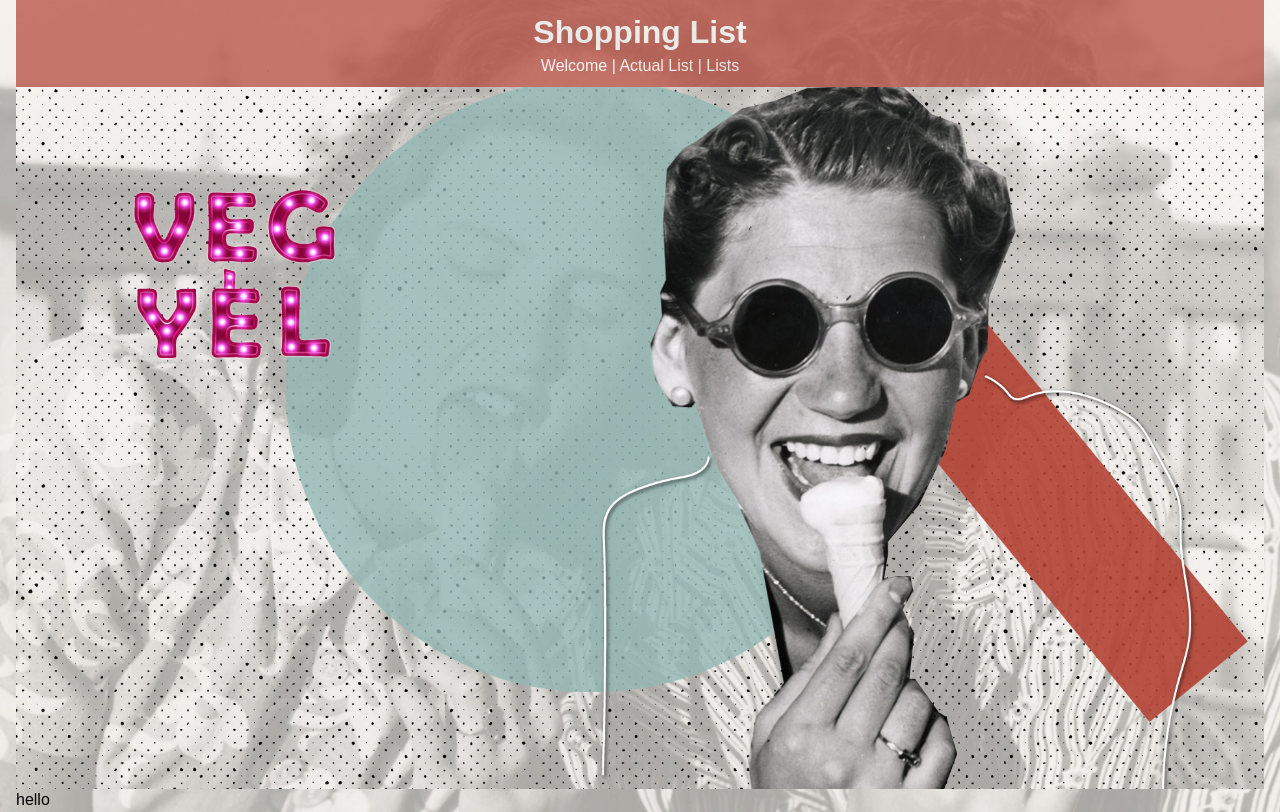
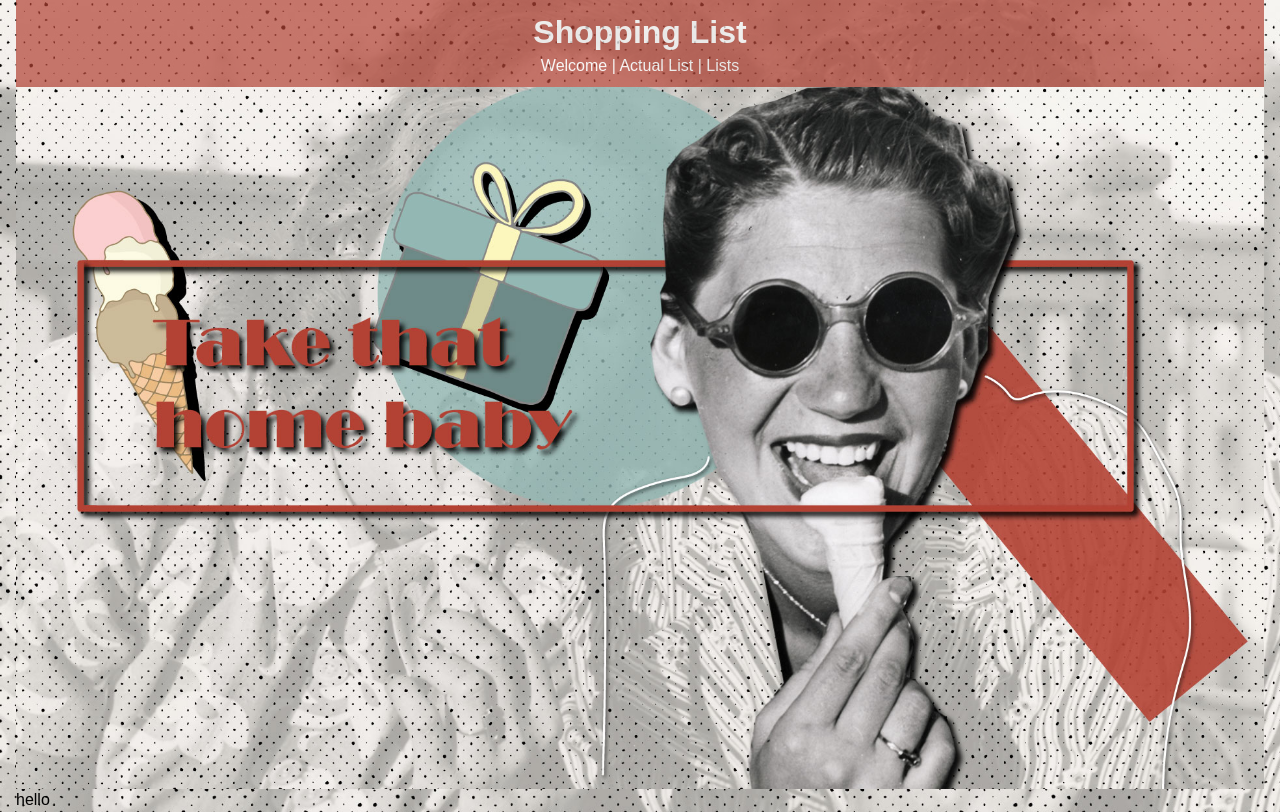
Before and after one commit to peterPalVanyo/react-crash-to-spring, a React (Create React App) app: page /welcome in a window 1280 px wide. Built offline with nearby package versions, Linux system fonts and the light colour scheme.

Commit message:
change the back, some facelift again

```diff
--- a/src/App.css
+++ b/src/App.css
@@ -8,7 +8,7 @@ body{
   font-family: Arial, "Helvetica Neue", sans-serif;
   line-height: 1.4;
   background-color: #666666;
-  background-image: url("./components/pages/finalshop2.jpg");
+  background-image: url("./components/pages/tthb_backend.jpg");
   background-size: cover;
 
 }
--- a/src/components/ListItem.js
+++ b/src/components/ListItem.js
@@ -8,7 +8,7 @@ export class ListItem extends Component {
             <div style={listStyle}>
                 <p style={ pStyle }>{ this.props.list.groupId }</p>
             </div>
-        )
+    )
     }
 }
 
@@ -26,7 +26,7 @@ const listStyle = {
     padding: '10px',
     borderBottom: '1px #ccc dotted',
     marginLeft: '50%',
-    opacity: 0.6
+    opacity: 0.9
 }
 
 export default ListItem
--- a/src/components/TodoItem.js
+++ b/src/components/TodoItem.js
@@ -12,7 +12,7 @@ export class TodoItem extends Component {
             borderBottom: '1px #ccc dotted',
             textDecoration: this.props.todo.completed ? 'line-through' : 'none',
             marginRight: '50%',
-            opacity: 0.8
+            opacity: 0.9
         }
     }
 
--- a/src/components/pages/Welcome.js
+++ b/src/components/pages/Welcome.js
@@ -1,5 +1,6 @@
 import React from 'react';
 import finalshop1 from './finalshop1.jpg';
+import tthb from './tthb.jpg'
 
 console.log(finalshop1);
 
@@ -7,7 +8,7 @@ function Welcome(){
 
     return(
         <div style={welcomeStyle} className="welcome">
-            <img src={finalshop1} alt="nincs kep"/>
+            <img src={tthb} alt="nincs kep"/>
             <p>hello</p>
         </div>
 
```
Also changed, not shown: src/components/pages/tthb.jpg (added), src/components/pages/tthb_backend.jpg (added).
